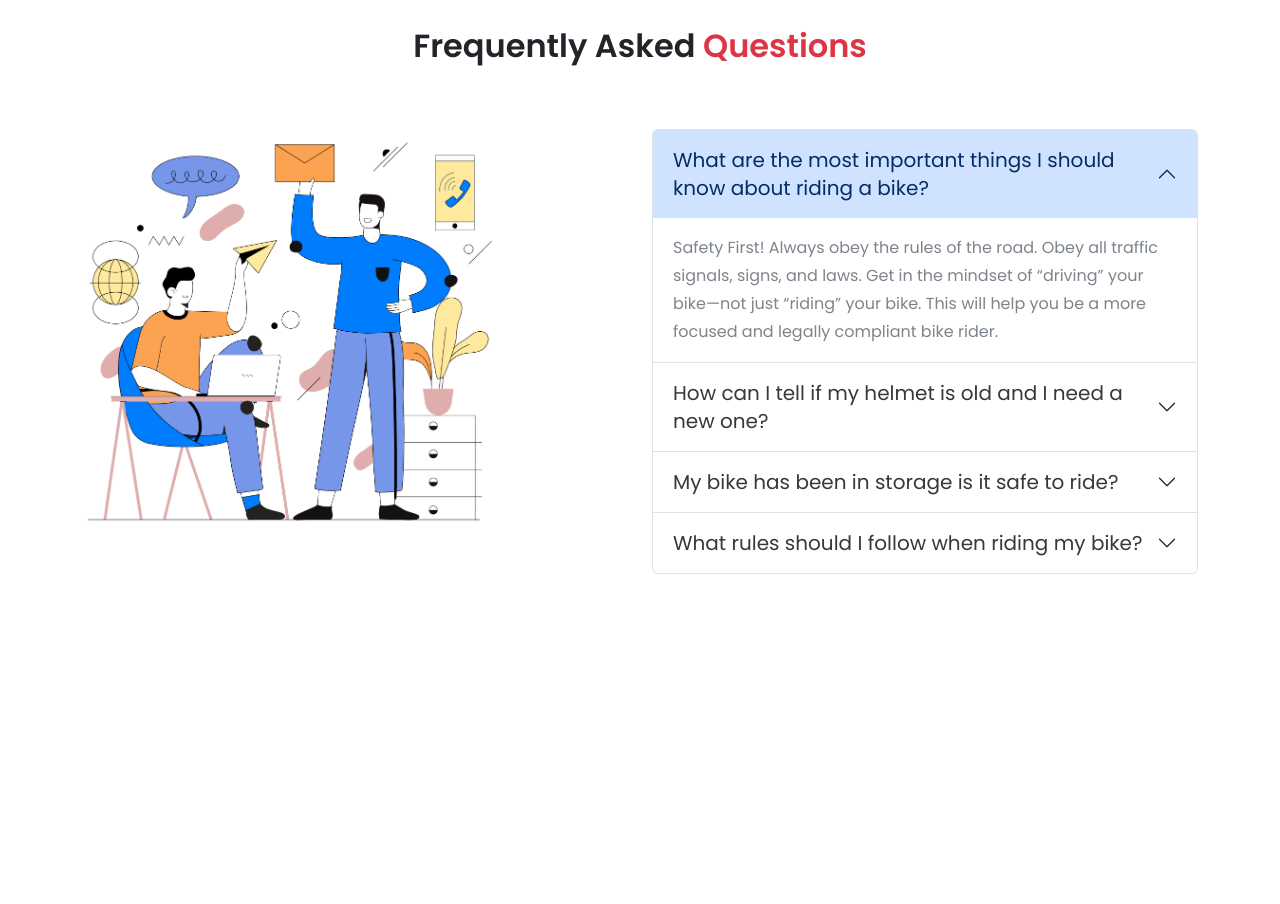
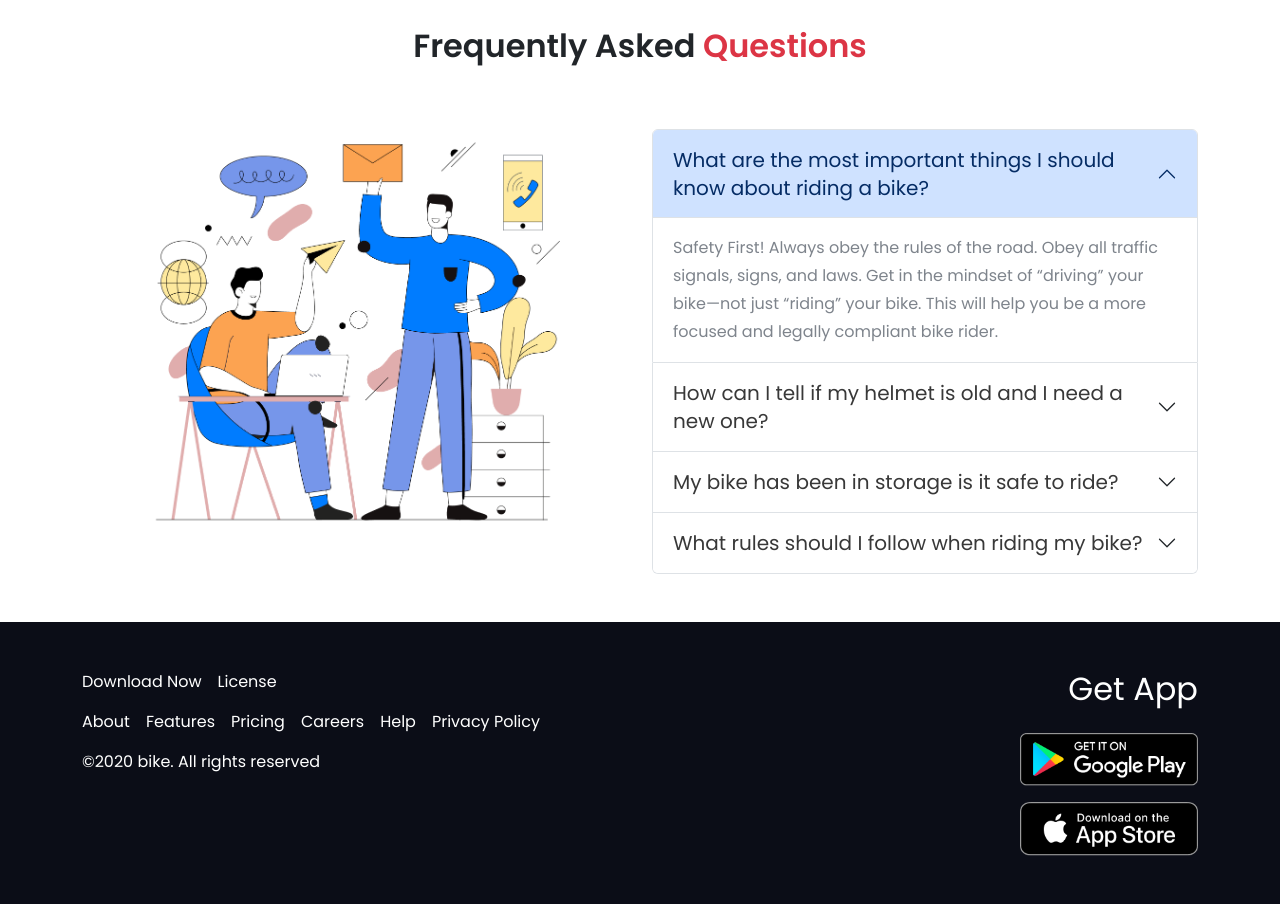
Before and after one commit to Humayun63/bikerz-zone, a plain HTML site: page index.html in a window 1280 px wide. Shown: the part 2100-3004 px from the top of the page. Before the commit the page ends 2674 px from the top, so only its background shows below. Drawn offline with nearby package versions, Linux system fonts and the light colour scheme.

Commit message:
all done

```diff
--- a/index.html
+++ b/index.html
@@ -117,7 +117,7 @@
     </header>
     <!-- HEADER ENDS -->
     <!-- MAIN STARTS -->
-    <main>
+    <main class="mb-5">
         <!-- FEATURED BIKE SECTION -->
         <section class="mt-5 container-lg">
             <h2 class="text-center fw-bold">Fetured Bikes In This Year</h2>
@@ -238,10 +238,10 @@
             </div>
         </section>
         <!-- FAQ SECTION -->
-        <section class="container-lg mt-5">
+        <section class="container-lg my-5">
             <h2 class="text-center fw-bold">Frequently Asked <span class="text-danger"> Questions</span></h2>
-            <div class="row row-cols-1 row-cols-md-2 mt-5 gy-3">
-                <div class="col">
+            <div class="row row-cols-1 row-cols-md-1 row-cols-lg-2 mt-5 gy-3 ">
+                <div class="col text-center">
                     <img src="images/faq-img.png" class="w-75" alt="">
                 </div>
                 <div class="col">
@@ -303,8 +303,35 @@
     </main>
     <!-- MAIN ENDS -->
     <!-- FOOTER STARTS -->
-    <footer>
-
+    <footer class="bikerz-footer-bg mt-5">
+        <div class="container-lg py-5">
+            <div class="row">
+                <div class="f-menu col-12 col-md-8 text-center text-md-start">
+                    <ul class="d-flex p-0 flex-column flex-md-row unstylied gap-3">
+                        <li><a href="" class="text-white text-decoration-none">Download Now</a></li>
+                        <li><a href="" class="text-white text-decoration-none">License</a></li>
+                    </ul>
+                    <ul class="d-flex p-0 unstylied gap-3 flex-column flex-md-row">
+                        <li><a href="#" class="text-white text-decoration-none">About</a></li>
+                        <li><a href="#" class="text-white text-decoration-none">Features</a></li>
+                        <li><a href="#" class="text-white text-decoration-none">Pricing</a></li>
+                        <li><a href="#" class="text-white text-decoration-none">Careers</a></li>
+                        <li><a href="#" class="text-white text-decoration-none">Help</a></li>
+                        <li><a href="#" class="text-white text-decoration-none">Privacy Policy</a></li>
+                    </ul>
+                    <p class="f-text text-white d-none d-md-block">&copy;2020 bike. All rights reserved</p>
+                </div>
+                <div class="col-12 col-md-4 text-start text-md-end">
+                    <h2 class="text-white pb-3">Get App</h2>
+                    <img src="images/android.png" class="w-50 mb-3" alt="">
+                    <br>
+                    <img src="images/ios.png" class="w-50" alt="">
+                </div>
+                <div class="d-sm-block d-md-none mt-3">
+                    <p class="f-text text-white text-center">&copy;2020 bike. All rights reserved</p>
+                </div>
+            </div>
+        </div>
     </footer>
     <!-- FOOTER ENDS -->
 
--- a/style.css
+++ b/style.css
@@ -28,6 +28,12 @@
     line-height: 28px;
     color: #7E848C;
 }
+.bikerz-footer-bg{
+    background: #0B0D17;
+}
+.unstylied{
+    list-style-type: none;
+}
 @media only screen and (min-width:768px) {
     .p-md-5 {
         padding: 3rem;
```
